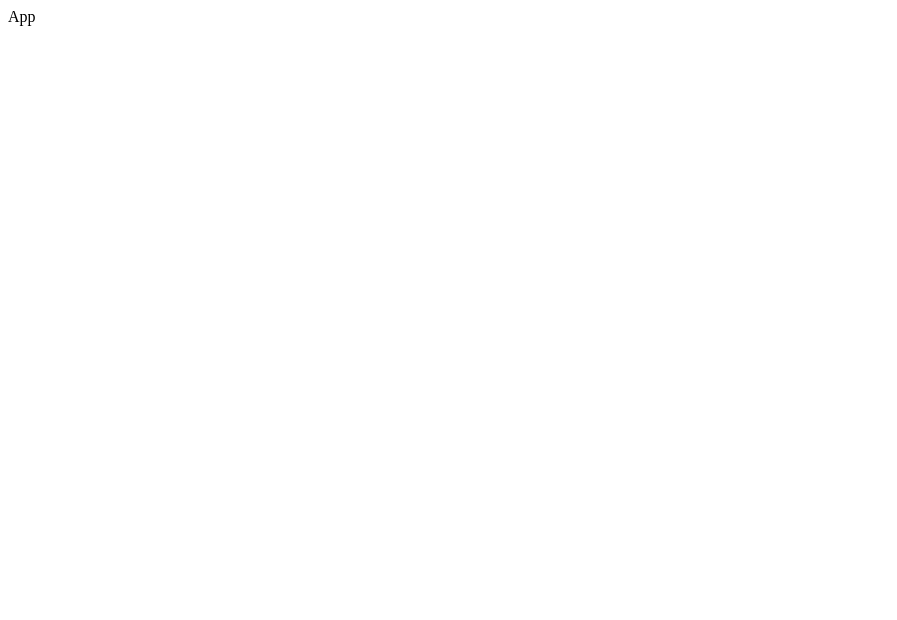
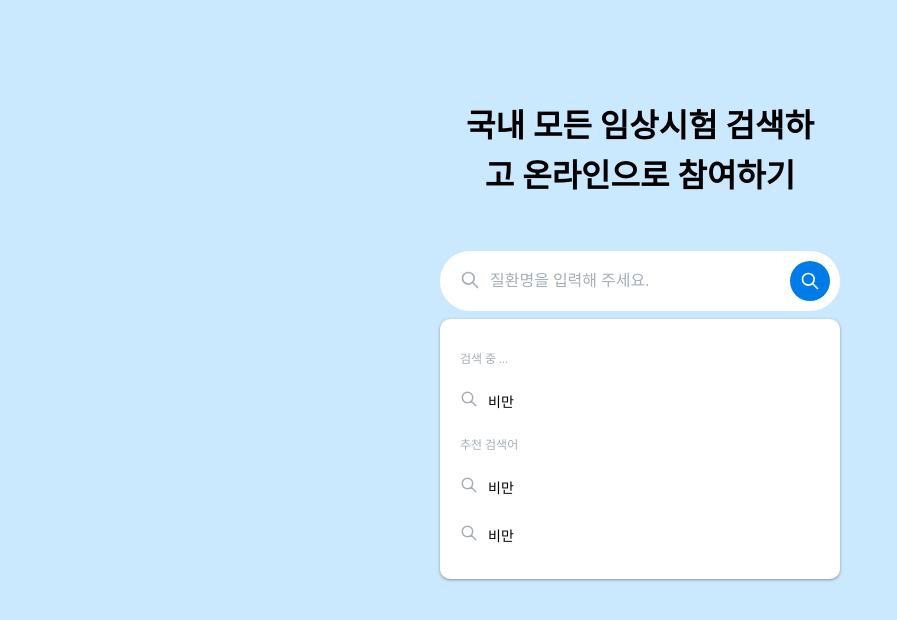
Before and after one commit to pre-onboading-2team/pre-onboarding-7th-3-1-2, a React (Create React App) app: page / in a window 1280 px wide. Shown: the top 620 px of the page, without its empty margins (0-897 px from the left). Built offline with nearby package versions, Linux system fonts and the light colour scheme; the HTML template or start-up script is replaced by a standard one.

Commit message:
Feat: 검색 관련 컴포넌트 UI 구현
- GlobalStyle 적용
- 컴포넌트 스타일링 적용

```diff
--- a/src/App.tsx
+++ b/src/App.tsx
@@ -1,5 +1,13 @@
+import { Search } from "./pages/Search";
+import { GlobalStyle } from "./style/Globalstyle";
+
 const App = () => {
-  return <div>App </div>;
+  return (
+    <div>
+      <GlobalStyle />
+      <Search />
+    </div>
+  );
 };
 
 export default App;
--- /dev/null
+++ b/src/components/SearchForm.tsx
@@ -0,0 +1,19 @@
+import { SearchInput } from "./SearchInput";
+import SearchList from "./SearchList";
+import * as S from "./style";
+
+const SearchForm = () => {
+  return (
+    <S.SearchFormContainer>
+      <S.SearchFormTitle>
+        국내 모든 임상시험 검색하고 온라인으로 참여하기
+      </S.SearchFormTitle>
+      <SearchInput />
+      {/* 입력 중인 상태 : 검색 중 화면 */}
+      {/* 입력 완료 상태 : 검색 결과 화면 */}
+      <SearchList />
+    </S.SearchFormContainer>
+  );
+};
+
+export default SearchForm;
--- /dev/null
+++ b/src/components/SearchInput.tsx
@@ -0,0 +1,21 @@
+import { HiOutlineSearch } from "react-icons/hi";
+import { MdCancel } from "react-icons/md";
+
+import * as S from "./style";
+
+export const SearchInput = () => {
+  return (
+    <S.SearchInputBlock>
+      <S.SearchInput placeholder="질환명을 입력해 주세요." />
+      <S.SearchIconLeft>
+        <HiOutlineSearch size="2rem" color="#a6afb7" />
+      </S.SearchIconLeft>
+      <S.SearchIconCancel>
+        <MdCancel size="2rem" color="#a6afb7" />
+      </S.SearchIconCancel>
+      <S.SearchIconRight>
+        <HiOutlineSearch size="2rem" color="white" />
+      </S.SearchIconRight>
+    </S.SearchInputBlock>
+  );
+};
--- /dev/null
+++ b/src/components/SearchItem.tsx
@@ -0,0 +1,16 @@
+import { HiOutlineSearch } from "react-icons/hi";
+
+import * as S from "./style";
+
+const SearchItem = () => {
+  return (
+    <S.SearchItemBlock>
+      <S.SearchItemIcon>
+        <HiOutlineSearch size="1.8rem" color="#a6afb7" />
+      </S.SearchItemIcon>
+      비만
+    </S.SearchItemBlock>
+  );
+};
+
+export default SearchItem;
--- /dev/null
+++ b/src/components/SearchList.tsx
@@ -0,0 +1,18 @@
+import SearchItem from "./SearchItem";
+import * as S from "./style";
+
+const SearchList = () => {
+  return (
+    <S.SearchListBlock>
+      {/* 입력 중인 상태 : 검색 중 화면 */}
+      <S.SearchItemText>검색 중 ...</S.SearchItemText>
+      {/* 입력 완료 상태 : 검색 결과 화면 */}
+      <SearchItem />
+      <S.SearchItemText>추천 검색어</S.SearchItemText>
+      <SearchItem />
+      <SearchItem />
+    </S.SearchListBlock>
+  );
+};
+
+export default SearchList;
--- /dev/null
+++ b/src/components/style.ts
@@ -0,0 +1,137 @@
+import styled from "styled-components";
+
+export const SearchFormContainer = styled.div`
+  display: flex;
+  flex-direction: column;
+  justify-content: center;
+  align-items: center;
+  position: absolute;
+  width: 70rem;
+  height: 30rem;
+  top: 50%;
+  left: 50%;
+  transform: translate(-50%, -70%);
+`;
+
+export const SearchFormTitle = styled.section`
+  text-align: center;
+  width: 36rem;
+
+  font-size: 3.2rem;
+  font-weight: 700;
+  line-height: 5rem;
+  overflow-wrap: break-word;
+
+  margin-bottom: 5rem;
+`;
+
+export const SearchInputBlock = styled.div`
+  display: flex;
+  align-items: center;
+  justify-content: center;
+  position: relative;
+`;
+
+export const SearchIconLeft = styled.div`
+  position: absolute;
+  left: 2rem;
+`;
+
+export const SearchIconCancel = styled.p`
+  display: none;
+  position: absolute;
+  right: 6rem;
+  cursor: pointer;
+`;
+
+export const SearchIconRight = styled.div`
+  display: flex;
+  justify-content: center;
+  align-items: center;
+  position: absolute;
+  right: 1rem;
+  width: 4rem;
+  height: 4rem;
+  border-radius: 4rem;
+  background: #017be8;
+
+  cursor: pointer;
+
+  transition: all 0.1s ease-out;
+
+  &:hover {
+    transform: scale(115%);
+    box-shadow: rgba(60, 64, 67, 0.3) 0px 1px 2px 0px,
+      rgba(60, 64, 67, 0.15) 0px 1px 3px 1px;
+  }
+`;
+
+export const SearchInput = styled.input`
+  height: 6rem;
+  width: 40rem;
+  border-radius: 6rem;
+  padding: 3rem 5rem;
+  border: none;
+
+  font-size: 1.6rem;
+
+  &::placeholder {
+    color: #a6afb7;
+    font-weight: 400;
+  }
+
+  &:focus::placeholder {
+    color: transparent;
+  }
+
+  &:focus + div {
+    display: none;
+  }
+
+  &:focus ~ p {
+    display: block;
+  }
+`;
+
+export const SearchListBlock = styled.div`
+  width: 40rem;
+  border-radius: 1rem;
+  background: white;
+
+  padding: 2rem 0;
+
+  margin-top: 8px;
+  box-shadow: rgba(60, 64, 67, 0.3) 0px 1px 2px 0px,
+    rgba(60, 64, 67, 0.15) 0px 1px 3px 1px;
+`;
+
+export const SearchItemBlock = styled.div`
+  display: flex;
+  align-items: center;
+  width: 100%;
+  height: 48px;
+  padding: 0 2rem;
+  font-size: 1.4rem;
+
+  &:hover {
+    background: #f8f9fa;
+    cursor: pointer;
+  }
+
+  &:active {
+    box-shadow: rgba(0, 0, 0, 0.16) 0px 3px 6px;
+  }
+`;
+
+export const SearchItemText = styled.div`
+  width: 100%;
+  padding: 1rem 2rem;
+
+  font-size: 1.2rem;
+
+  color: #a6afb7;
+`;
+
+export const SearchItemIcon = styled.div`
+  margin-right: 1rem;
+`;
--- /dev/null
+++ b/src/pages/Search.tsx
@@ -0,0 +1,9 @@
+import SearchForm from "../components/SearchForm";
+
+export const Search = () => {
+  return (
+    <div>
+      <SearchForm />
+    </div>
+  );
+};
--- /dev/null
+++ b/src/style/Globalstyle.ts
@@ -0,0 +1,37 @@
+import { createGlobalStyle } from "styled-components";
+
+export const GlobalStyle = createGlobalStyle`
+    * {
+    box-sizing: border-box;
+    font-family: 'Spoqa Han Sans Neo', 'sans-serif';
+    margin: 0;
+    padding: 0;
+}
+html,
+  body {
+    height: 100%;
+    width: 100%;
+    margin: 0;
+    padding: 0;
+    background:#cae9ff;
+    font-size: 10px;
+    #root {
+      width: 100%;
+      height: 100%;
+    }
+  }
+  ol, ul, li {
+    list-style: none;
+    margin: none;
+  }
+  a {
+    text-decoration: none;
+    &:link,
+    &:visited {
+      color: inherit;
+    }
+  }
+  button {
+    cursor: pointer;
+  }
+`;
```
Also changed, not shown: package.json (+6 -5 lines), 2 other files (tests, documents, lock files or other folders).
